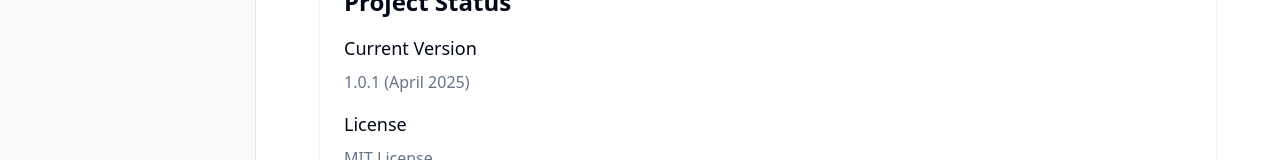
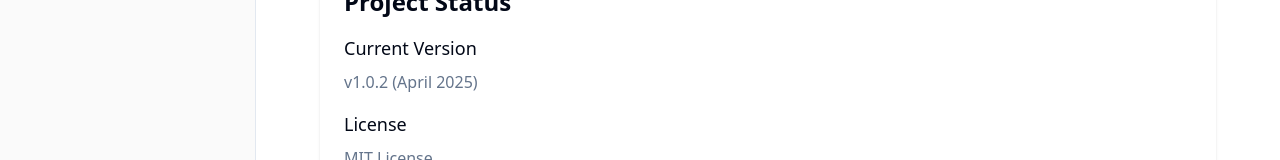
Before and after one commit to mncuchiinhuttt/unit9assignment, a SvelteKit app: page /about in a window 1280 px wide. Shown: the part 466-626 px from the top of the page. Built offline with nearby package versions, Linux system fonts and the light colour scheme; no server answers.

Commit message:
add app info

```diff
--- /dev/null
+++ b/src/lib/app_info.json
@@ -0,0 +1,4 @@
+{
+    "version": "1.0.2",
+    "license": "MIT"
+}
--- a/src/lib/components/version-check.svelte
+++ b/src/lib/components/version-check.svelte
@@ -2,8 +2,9 @@
     import { onMount } from 'svelte';
     import { Button } from '$lib/components/ui/button';
     import { Dialog, DialogContent, DialogHeader, DialogTitle, DialogDescription } from '$lib/components/ui/dialog';
+    import { version } from '$lib/app_info.json';
 
-    const CURRENT_VERSION = '1.0.2';
+    const CURRENT_VERSION = version;
 
     let showDialog = $state(false);
     let latestVersion = $state('');
--- a/src/routes/about/+page.svelte
+++ b/src/routes/about/+page.svelte
@@ -1,5 +1,6 @@
 <script lang="ts">
     import { Github, Mail, Globe } from '@lucide/svelte';
+    import { version } from '$lib/app_info.json';
 </script>
 
 <div class="container mx-auto py-8 px-4">
@@ -62,7 +63,7 @@
                 <div class="space-y-4">
                     <div>
                         <h3 class="text-lg font-medium">Current Version</h3>
-                        <p class="text-muted-foreground mt-2">1.0.1 (April 2025)</p>
+                        <p class="text-muted-foreground mt-2">v{version} (April 2025)</p>
                     </div>
                     <div>
                         <h3 class="text-lg font-medium">License</h3>
```
